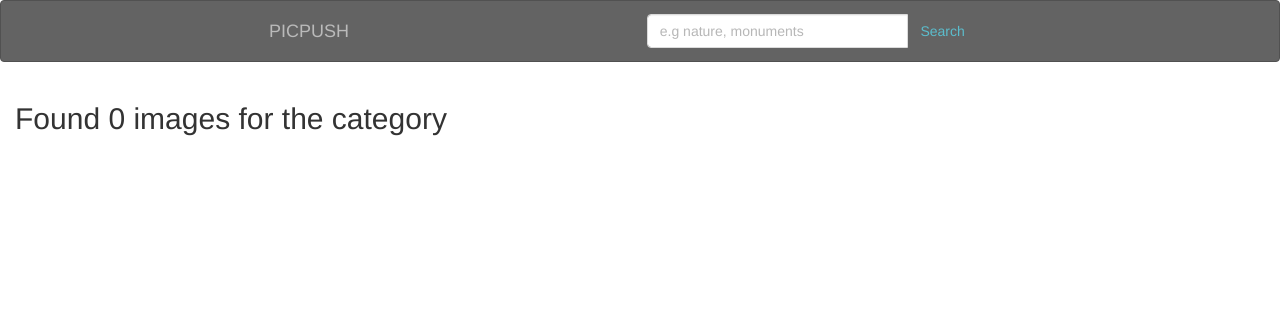
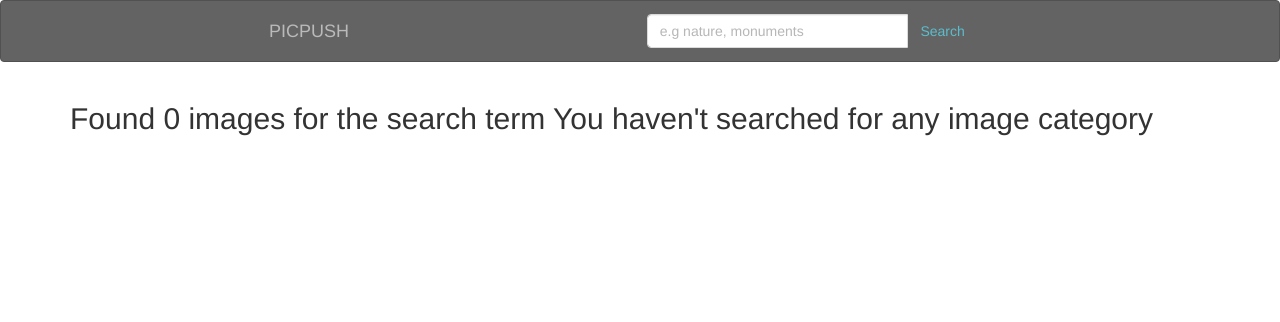
Before and after one commit to Mark-Muiri/dgallery, a Django app: page /search/ in a window 1280 px wide. Shown: the top 322 px of the page. Run offline with Django 3.2, Linux system fonts and the light colour scheme; some libraries are stand-ins or nearby versions.

Commit message:
image search.html

```diff
--- a/picpush/templates/all-pics/search.html
+++ b/picpush/templates/all-pics/search.html
@@ -1,21 +1,25 @@
 {% extends 'all-pics/base.html' %}
 {% block content %}
-<div class="container-fluid" id="index">
-    {% if searched_images %}
-    <h2 class="header"> Category Search</h2>
-    <h2 class="header-alt">Found {{ searched_images|length }} image(s) of the category {{message}}</h2>
-
-    <div class="grid">
-
-        {% for image in searched_images%}
-        <div class=" card grid-item" >
-            <img style="object-fit: cover;" onclick="showModal('{{image.name}}','{{image.description}}','{{image.photo.url}}','{{image.location}}','{{image.category}}')"
-                class="image img-responsive" src="{{image.photo.url}}">
-        </div>
-        {% endfor%}
+<div class="container">
+    <div class="row">
+        {% if images%}
+          <h2>Found {{ imageslength }} of searched term {{message}}</h2>
         {% else %}
-        <h2 class="header-alt">Found 0 images for the category </h2>
+          <h2> Found 0 images for the search term {{message}}</h2>
         {% endif %}
+      </div>
+      <div class="row">
+      {% if images %}
+      <div class="row">
+        {%for image in images%}
+        <div class="col-sm-4 item">
+            <a href="{{image.image.url}}" data-lightbox="photos"><img class="img-fluid" src="{{image.image.url}}"></a>
+            <span>
+                <i class="fa fa-angle-double-right"><a href="/imagee/{{image.id}}">Link</a></i>
+                </span>
+        </div><br>
+        {%endfor%}
+        {%endif%}
 
 </div>
 {% endblock %}
```
